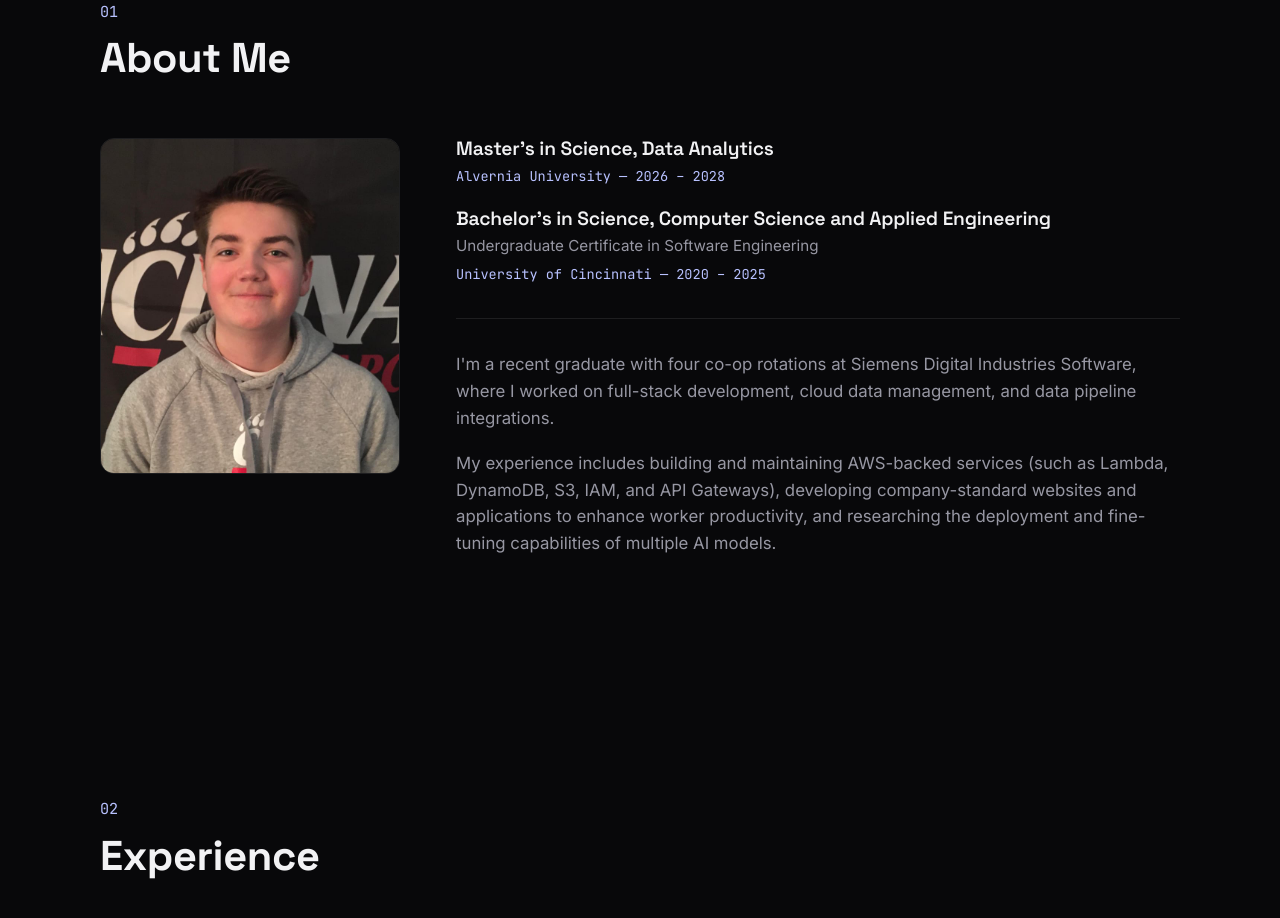
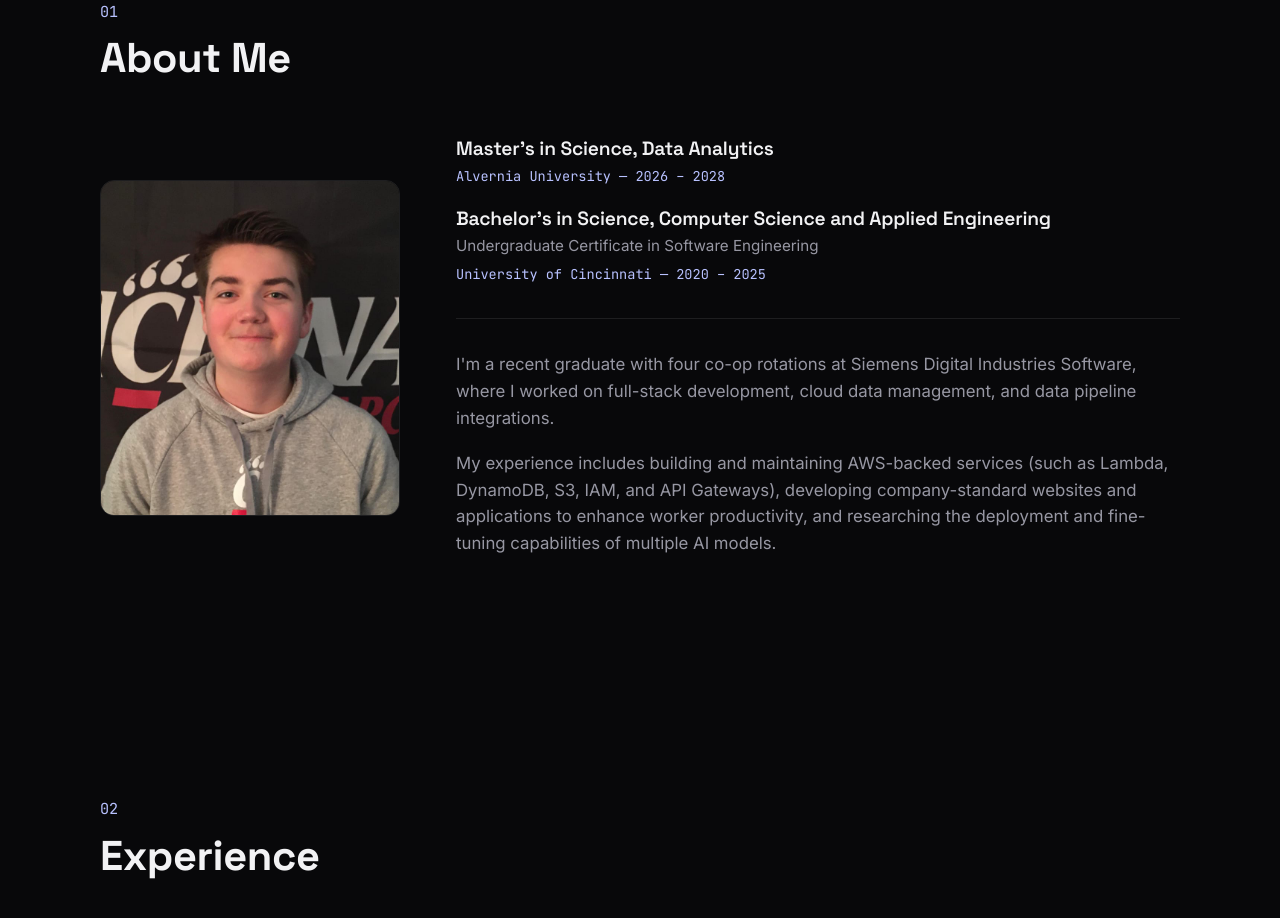
Before and after one commit to OwenRichards4/Portfolio, a React (Vite) app: page / in a window 1280 px wide. Shown: the part 920-1838 px from the top of the page. Built offline with nearby package versions, Linux system fonts and the light colour scheme.

Commit message:
Vertically center About photo against the education/bio column

```diff
--- a/src/components/About.css
+++ b/src/components/About.css
@@ -2,7 +2,7 @@
   display: grid;
   grid-template-columns: 300px 1fr;
   gap: 56px;
-  align-items: start;
+  align-items: center;
 }
 
 .about__photo-wrap {
```
